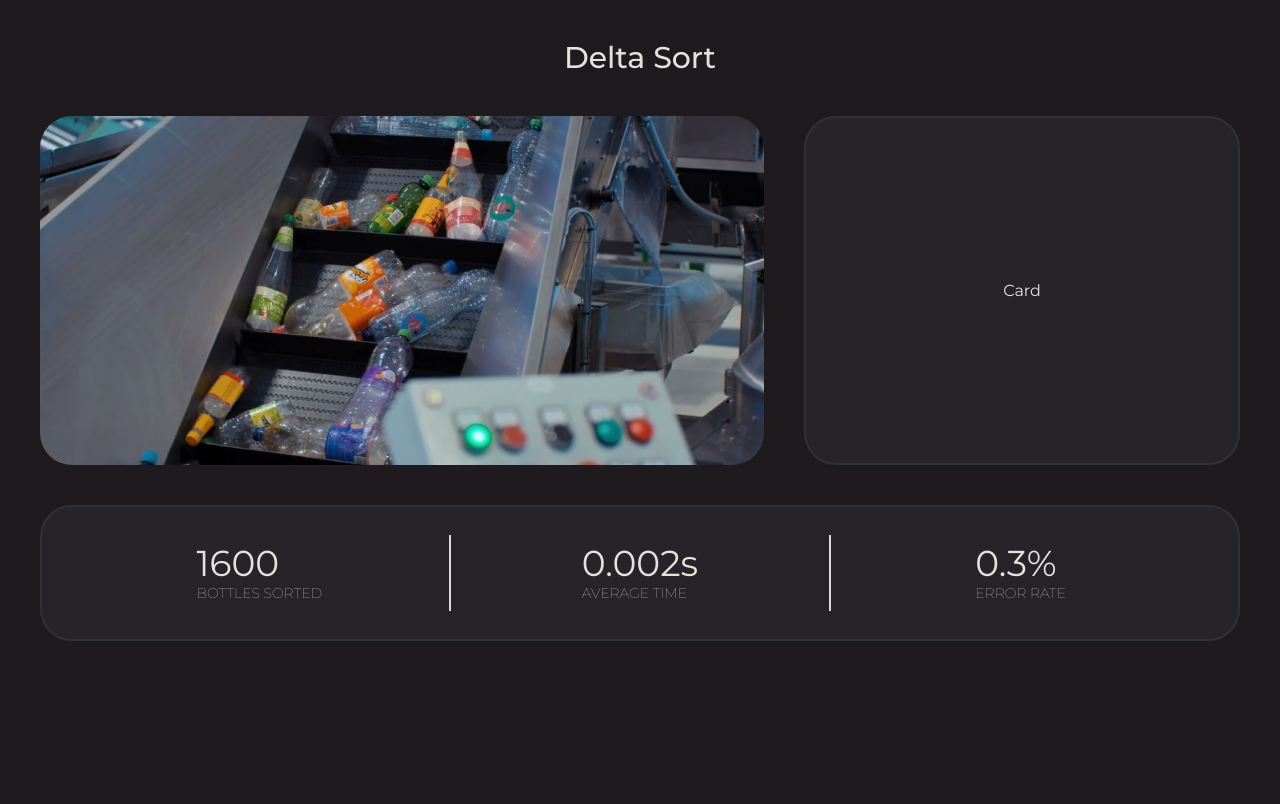
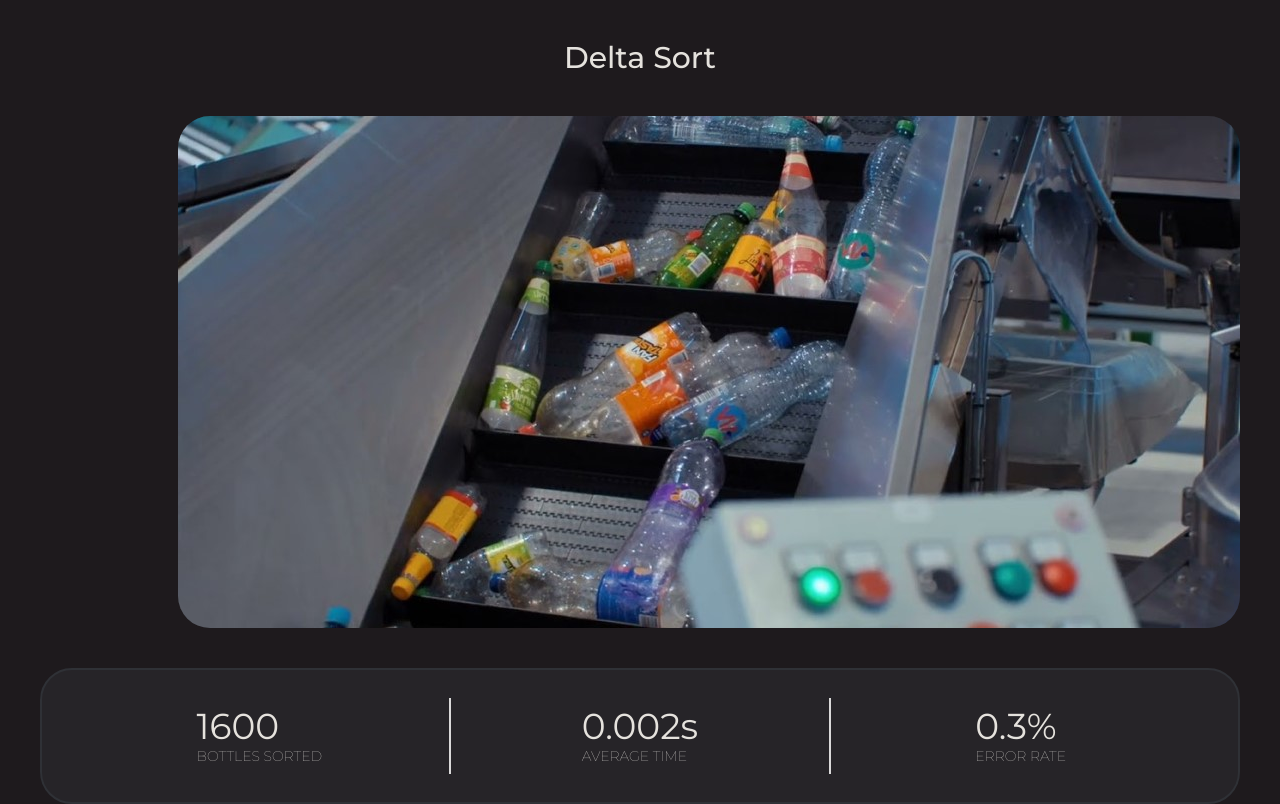
Before and after one commit to alya1007/delta-robot, a Next.js app: page / in a window 1280 px wide. Built offline with nearby package versions, Linux system fonts and the light colour scheme.

Commit message:
feat(statistics): refactor statistics code

```diff
--- a/src/app/page.tsx
+++ b/src/app/page.tsx
@@ -1,3 +1,5 @@
+import Logs from "@/components/logs/Logs";
+import Statistics from "@/components/Statistics";
 import Card from "@/components/ui/Card";
 import VideoCard from "@/components/video/VideoCard";
 
@@ -8,28 +10,8 @@ export default function Home() {
 				<h1 className="text-3xl font-medium">Delta Sort</h1>
 				<div className="flex justify-end w-full gap-10">
 					<VideoCard src="/images/camera-placeholder.jpg" />
-					<Card className="w-2/4">Card</Card>
 				</div>
-				<Card className="w-full p-7 flex">
-					<div className="border-r-2 flex border-divider flex-1 flex-grow items-center justify-center">
-						<div className="flex flex-col justify-center items-start p-2">
-							<h1 className="text-4xl">1600</h1>
-							<h6 className="uppercase font-thin text-sm">bottles sorted</h6>
-						</div>
-					</div>
-					<div className="border-r-2 flex border-divider flex-1 flex-grow items-center justify-center">
-						<div className="flex flex-col justify-center items-start p-2">
-							<h1 className="text-4xl">0.002s</h1>
-							<h6 className="uppercase font-thin text-sm">average time</h6>
-						</div>
-					</div>
-					<div className="flex flex-1 flex-grow items-center justify-center">
-						<div className="flex flex-col justify-center items-start p-2">
-							<h1 className="text-4xl">0.3%</h1>
-							<h6 className="uppercase font-thin text-sm">error rate</h6>
-						</div>
-					</div>
-				</Card>
+				<Statistics />
 			</div>
 		</main>
 	);
--- /dev/null
+++ b/src/components/Statistics.tsx
@@ -0,0 +1,28 @@
+import Card from "./ui/Card";
+
+const Statistics = () => {
+	return (
+		<Card className="w-full p-7 flex">
+			<div className="border-r-2 flex border-divider flex-1 flex-grow items-center justify-center">
+				<div className="flex flex-col justify-center items-start p-2">
+					<h1 className="text-4xl">1600</h1>
+					<h6 className="uppercase font-thin text-sm">bottles sorted</h6>
+				</div>
+			</div>
+			<div className="border-r-2 flex border-divider flex-1 flex-grow items-center justify-center">
+				<div className="flex flex-col justify-center items-start p-2">
+					<h1 className="text-4xl">0.002s</h1>
+					<h6 className="uppercase font-thin text-sm">average time</h6>
+				</div>
+			</div>
+			<div className="flex flex-1 flex-grow items-center justify-center">
+				<div className="flex flex-col justify-center items-start p-2">
+					<h1 className="text-4xl">0.3%</h1>
+					<h6 className="uppercase font-thin text-sm">error rate</h6>
+				</div>
+			</div>
+		</Card>
+	);
+};
+
+export default Statistics;
```
